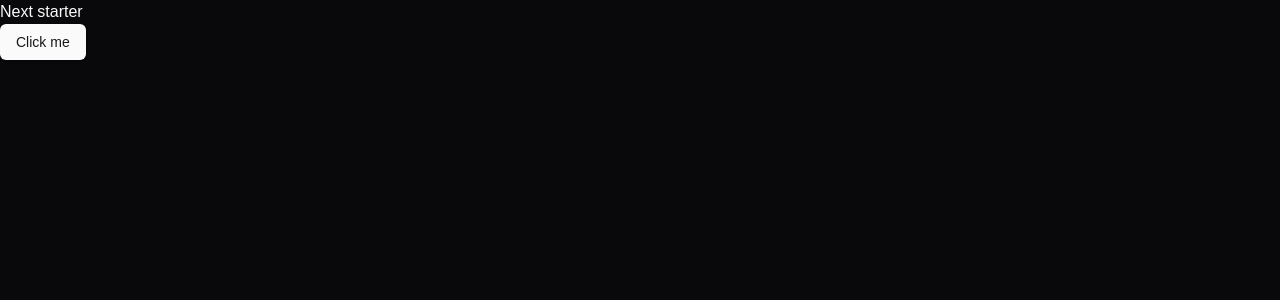
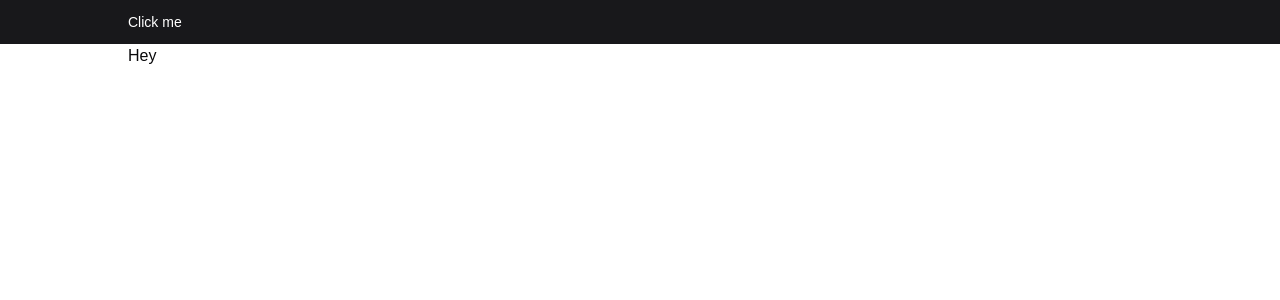
Before and after one commit to jakemackie/next-starter-v2, a Next.js app: page / in a window 1280 px wide. Shown: the top 300 px of the page. Built offline with nearby package versions, Linux system fonts and the light colour scheme.

Commit message:
feat: Container

```diff
--- /dev/null
+++ b/src/app/(website)/layout.tsx
@@ -0,0 +1,16 @@
+import { Banner } from '@/components/global/misc/banner';
+import { Toaster } from '@/components/ui/sonner';
+
+export default function AuthLayout({
+  children,
+}: {
+  children: React.ReactNode;
+}) {
+  return (
+    <main>
+      <Banner>Click me</Banner>
+      <div className="w-full mx-auto max-w-screen-lg">{children}</div>
+      <Toaster />
+    </main>
+  );
+}
--- a/src/app/(website)/page.tsx
+++ b/src/app/(website)/page.tsx
@@ -1,10 +1,3 @@
-import { Button } from '@/components/ui/button';
-
 export default async function Home() {
-  return (
-    <div>
-      <h1>Next starter</h1>
-      <Button>Click me</Button>
-    </div>
-  );
+  return <div>Hey</div>;
 }
--- a/src/app/layout.tsx
+++ b/src/app/layout.tsx
@@ -26,7 +26,7 @@ export default function RootLayout({
   return (
     <html lang="en">
       <body
-        className={`${geistSans.variable} ${geistMono.variable} antialiased dark`}
+        className={`${geistSans.variable} ${geistMono.variable} antialiased`}
       >
         <NextTopLoader showSpinner={false} />
         {children}
--- /dev/null
+++ b/src/components/global/misc/banner.tsx
@@ -0,0 +1,27 @@
+'use client';
+
+import * as React from 'react';
+import { cn } from '@/lib/utils';
+
+const Banner = React.forwardRef<
+  HTMLDivElement,
+  React.HTMLAttributes<HTMLDivElement>
+>(({ className, children, ...props }, ref) => {
+  return (
+    <div
+      ref={ref}
+      className={cn(
+        'w-full bg-primary text-background px-4 py-3 text-sm',
+        className
+      )}
+      {...props}
+    >
+      <span className="mx-auto max-w-screen-lg flex items-center gap-2">
+        {children}
+      </span>
+    </div>
+  );
+});
+Banner.displayName = 'Banner';
+
+export { Banner };
```
